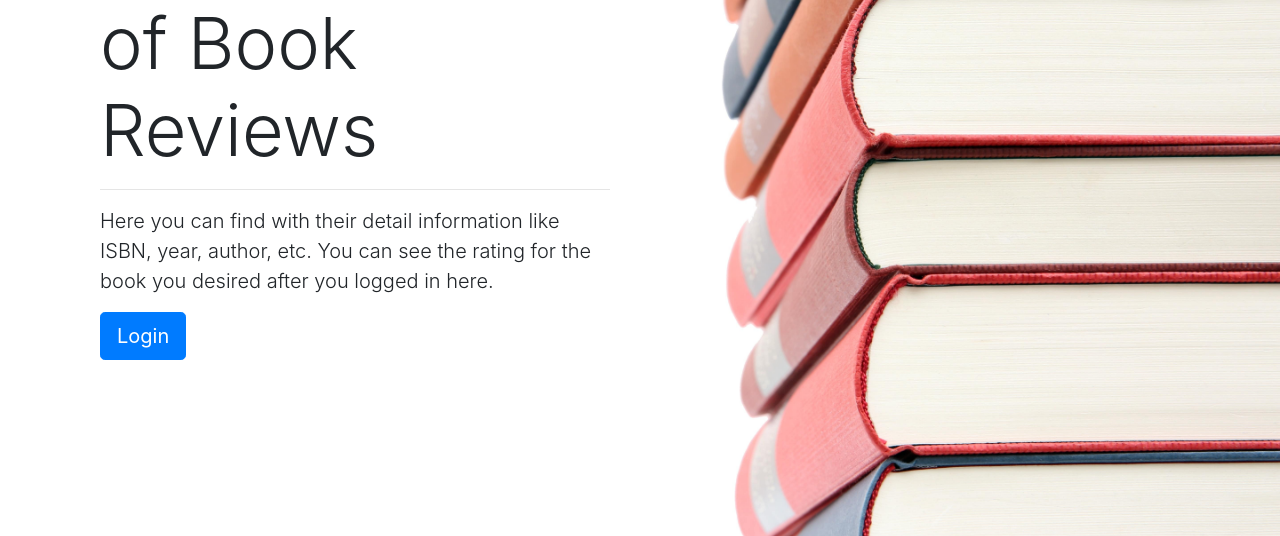
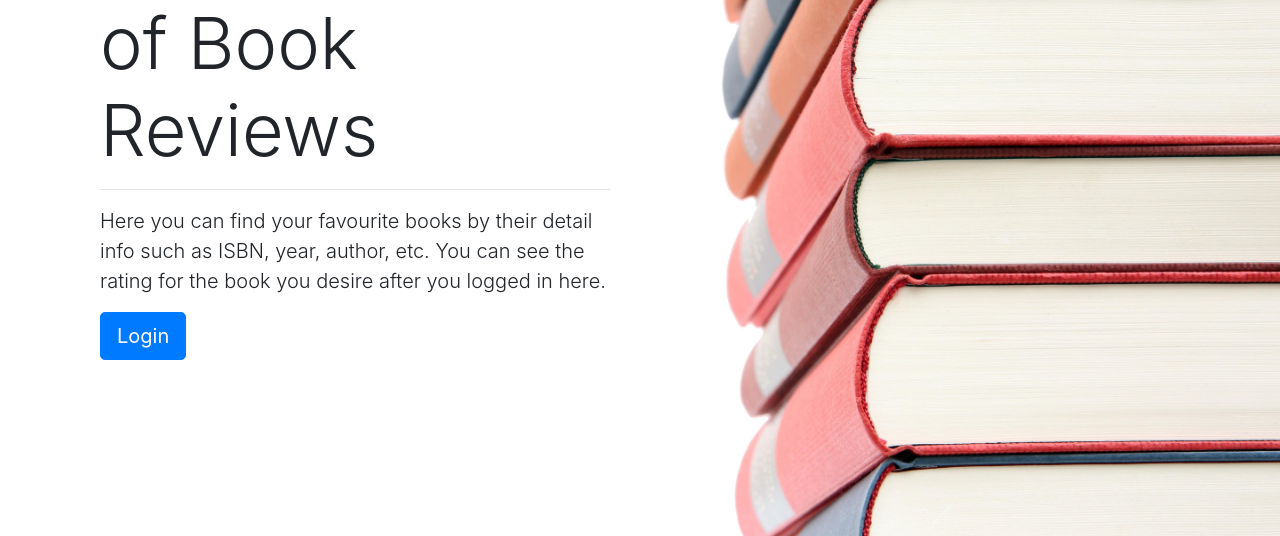
Before and after one commit to zrakhimov/book-review-website, a Flask app: page / in a window 1280 px wide. Shown: the part 190-726 px from the top of the page. Run offline with Flask 2, Linux system fonts and the light colour scheme; parts of the project's set-up code (start-up, migrations or seed data) failed here and were passed over; some libraries are stand-ins or nearby versions.

Commit message:
Update welcome message

```diff
--- a/templates/index.html
+++ b/templates/index.html
@@ -10,7 +10,7 @@
         <div class="container">
           <h1 class="display-3">Explore 1000s of Book Reviews</h1>
           <hr class="my-3">
-          <p class="lead">Here you can find with their detail information like ISBN, year, author, etc. You can see the rating for the book you desired after you logged in here.</p>
+          <p class="lead">Here you can find your favourite books by their detail info such as ISBN, year, author, etc. You can see the rating for the book you desire after you logged in here.</p>
           <p></p>
           <p class="lead">
             <a class="btn btn-primary btn-lg" href="{{url_for("login")}}" role="button">Login</a>
```
Also changed, not shown: 2 other files.
